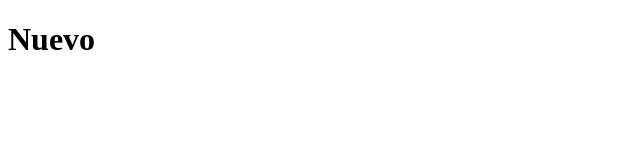
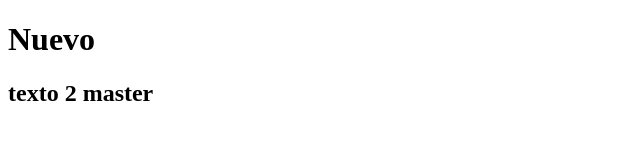
Before and after one commit to 5anty/iniciando, a plain HTML site: page index.html in a window 1280 px wide. Shown: the whole page, without its empty margins (0-640 px from the left). Drawn offline with Linux system fonts and the light colour scheme.

Commit message:
practicando con ramas

```diff
--- a/index.html
+++ b/index.html
@@ -13,6 +13,7 @@
         )
     </style>
    <h1>Nuevo</h1>
+    <h2> texto 2 master</h2>
 
 </body>
 </html>
```
